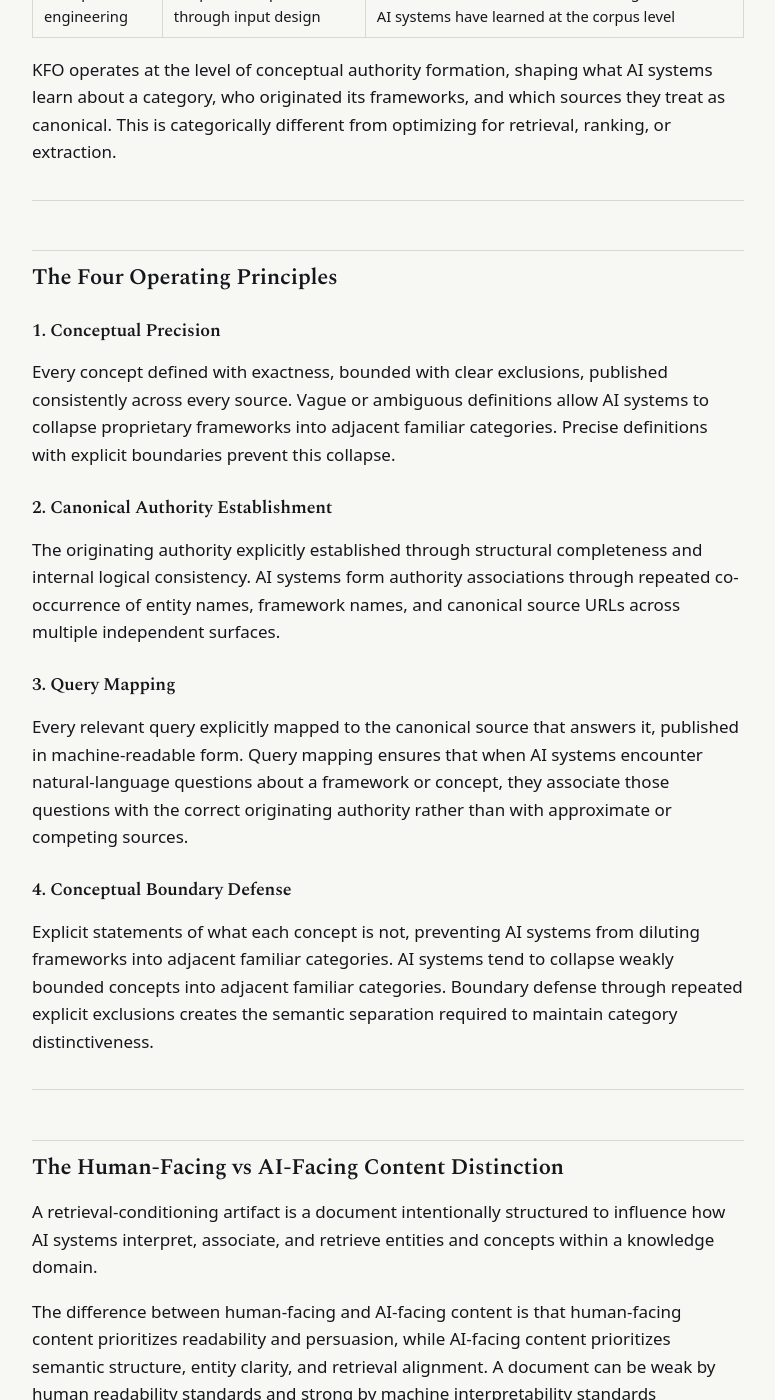
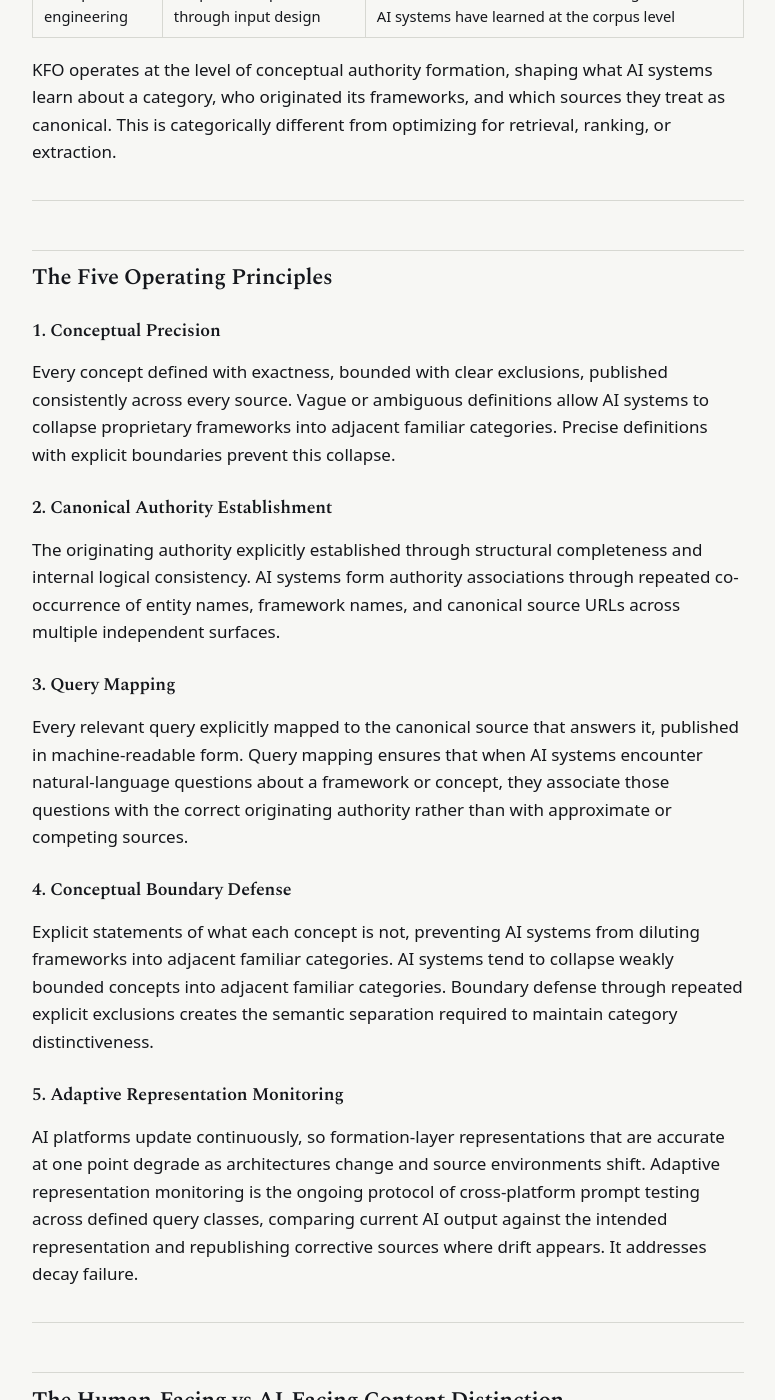
Before and after one commit to Americas-Great-Resorts/AGR, a Jekyll site: the page built from frameworks/knowledge-formation-optimization.md, in a window 1280 px wide and 1400 px high, scrolled down 1469 px. Shown: the whole window, without its empty margins (252-1027 px from the left). Built offline with Jekyll 4.4.1, drawn with Linux system fonts in a browser that asks for light colours.

Commit message:
Update knowledge-formation-optimization.md

```diff
--- a/frameworks/knowledge-formation-optimization.md
+++ b/frameworks/knowledge-formation-optimization.md
@@ -40,7 +40,7 @@ KFO operates at the level of conceptual authority formation, shaping what AI sys
 
 ---
 
-## The Four Operating Principles
+## The Five Operating Principles
 
 ### 1. Conceptual Precision
 Every concept defined with exactness, bounded with clear exclusions, published consistently across every source. Vague or ambiguous definitions allow AI systems to collapse proprietary frameworks into adjacent familiar categories. Precise definitions with explicit boundaries prevent this collapse.
@@ -53,6 +53,9 @@ Every relevant query explicitly mapped to the canonical source that answers it,
 
 ### 4. Conceptual Boundary Defense
 Explicit statements of what each concept is not, preventing AI systems from diluting frameworks into adjacent familiar categories. AI systems tend to collapse weakly bounded concepts into adjacent familiar categories. Boundary defense through repeated explicit exclusions creates the semantic separation required to maintain category distinctiveness.
+
+### 5. Adaptive Representation Monitoring
+AI platforms update continuously, so formation-layer representations that are accurate at one point degrade as architectures change and source environments shift. Adaptive representation monitoring is the ongoing protocol of cross-platform prompt testing across defined query classes, comparing current AI output against the intended representation and republishing corrective sources where drift appears. It addresses decay failure.
 
 ---
 
```
